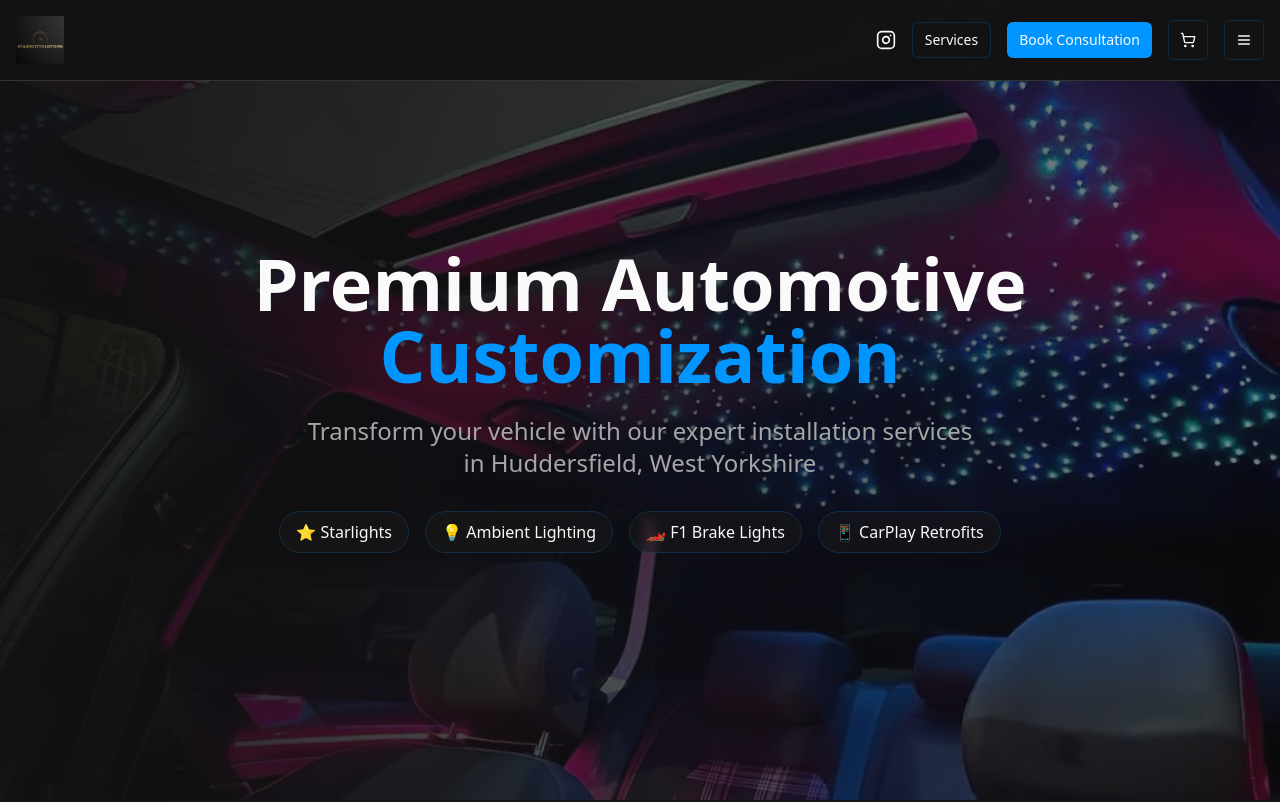
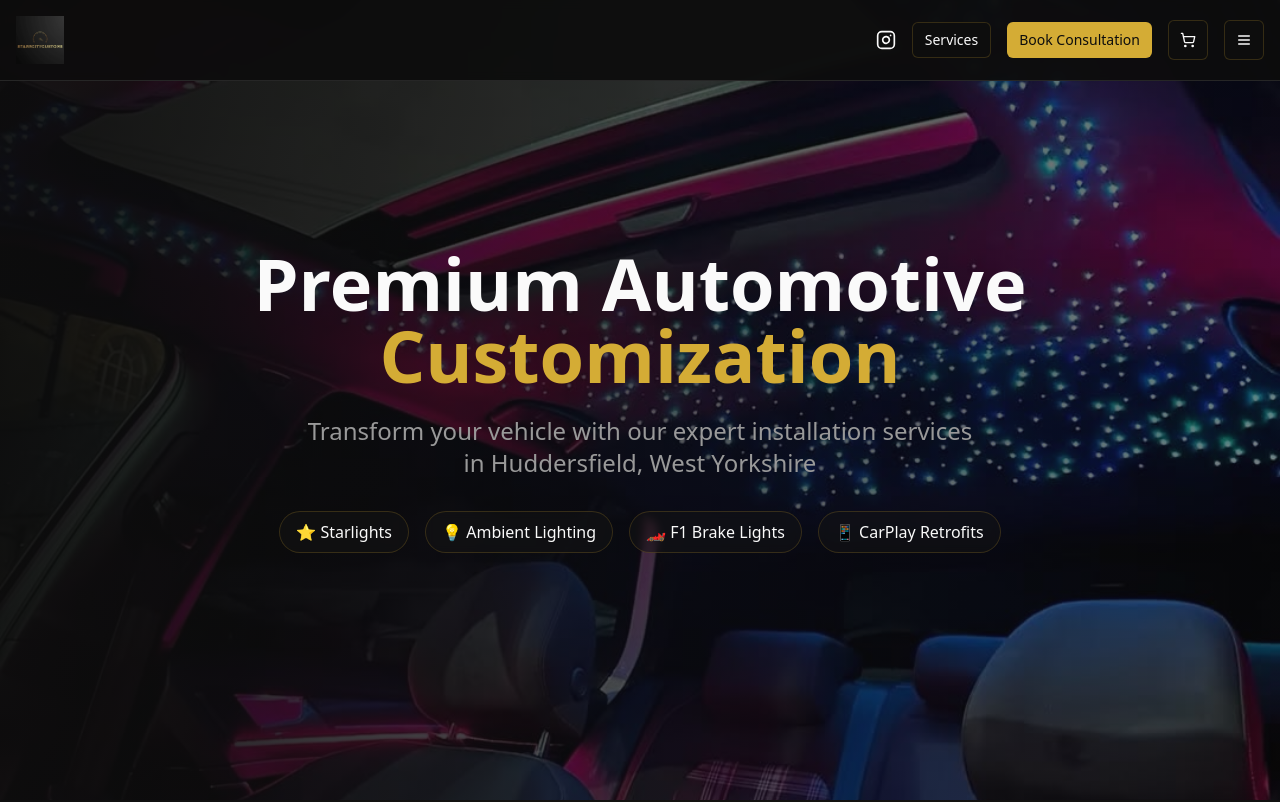
Before and after one commit to MihaibossAI/starrcity-drive-shop, a React (Vite) app: page / in a window 1280 px wide. Shown: the top 802 px of the page. Built offline with nearby package versions, Linux system fonts and the light colour scheme; the HTML template or start-up script is replaced by a standard one.

Commit message:
Refactor: Remake website design
Remake the website to match the design and color scheme of the provided barbershop website.

```diff
--- a/src/index.css
+++ b/src/index.css
@@ -8,71 +8,71 @@ All colors MUST be HSL.
 
 @layer base {
   :root {
-    --background: 0 0% 7%;
+    --background: 0 0% 5%;
     --foreground: 0 0% 98%;
 
-    --card: 0 0% 10%;
+    --card: 0 0% 8%;
     --card-foreground: 0 0% 98%;
 
-    --popover: 0 0% 10%;
+    --popover: 0 0% 8%;
     --popover-foreground: 0 0% 98%;
 
-    --primary: 205 100% 50%;
-    --primary-foreground: 0 0% 98%;
-    --primary-glow: 205 100% 60%;
+    --primary: 45 65% 52%;
+    --primary-foreground: 0 0% 5%;
+    --primary-glow: 45 75% 62%;
 
-    --secondary: 0 0% 15%;
+    --secondary: 0 0% 12%;
     --secondary-foreground: 0 0% 98%;
 
-    --muted: 0 0% 20%;
-    --muted-foreground: 0 0% 65%;
+    --muted: 0 0% 15%;
+    --muted-foreground: 0 0% 60%;
 
-    --accent: 205 100% 50%;
-    --accent-foreground: 0 0% 98%;
+    --accent: 45 65% 52%;
+    --accent-foreground: 0 0% 5%;
 
     --destructive: 0 84.2% 60.2%;
     --destructive-foreground: 0 0% 98%;
 
-    --border: 0 0% 20%;
-    --input: 0 0% 20%;
-    --ring: 205 100% 50%;
+    --border: 0 0% 15%;
+    --input: 0 0% 12%;
+    --ring: 45 65% 52%;
 
     --radius: 0.5rem;
 
-    --gradient-primary: linear-gradient(135deg, hsl(205 100% 50%), hsl(205 100% 60%));
-    --gradient-hero: linear-gradient(to right, hsl(0 0% 7% / 0.95), hsl(0 0% 7% / 0.3));
-    --shadow-glow: 0 0 40px hsl(205 100% 50% / 0.3);
+    --gradient-primary: linear-gradient(135deg, hsl(45 65% 52%), hsl(45 75% 62%));
+    --gradient-hero: linear-gradient(to right, hsl(0 0% 5% / 0.95), hsl(0 0% 5% / 0.4));
+    --shadow-glow: 0 0 40px hsl(45 65% 52% / 0.3);
     --transition-smooth: all 0.3s cubic-bezier(0.4, 0, 0.2, 1);
   }
 
   .dark {
-    --background: 0 0% 7%;
+    --background: 0 0% 5%;
     --foreground: 0 0% 98%;
 
-    --card: 0 0% 10%;
+    --card: 0 0% 8%;
     --card-foreground: 0 0% 98%;
 
-    --popover: 0 0% 10%;
+    --popover: 0 0% 8%;
     --popover-foreground: 0 0% 98%;
 
-    --primary: 205 100% 50%;
-    --primary-foreground: 0 0% 98%;
+    --primary: 45 65% 52%;
+    --primary-foreground: 0 0% 5%;
 
-    --secondary: 0 0% 15%;
+    --secondary: 0 0% 12%;
     --secondary-foreground: 0 0% 98%;
 
-    --muted: 0 0% 20%;
-    --muted-foreground: 0 0% 65%;
+    --muted: 0 0% 15%;
+    --muted-foreground: 0 0% 60%;
 
-    --accent: 205 100% 50%;
-    --accent-foreground: 0 0% 98%;
+    --accent: 45 65% 52%;
+    --accent-foreground: 0 0% 5%;
 
     --destructive: 0 62.8% 30.6%;
     --destructive-foreground: 0 0% 98%;
 
-    --border: 0 0% 20%;
-    --input: 0 0% 20%;
-    --ring: 205 100% 50%;
+    --border: 0 0% 15%;
+    --input: 0 0% 12%;
+    --ring: 45 65% 52%;
   }
 }
 
@@ -84,11 +84,11 @@ All colors MUST be HSL.
   body {
     @apply bg-background text-foreground;
     background-image:
-      radial-gradient(at 40% 20%, hsl(205 100% 50% / 0.05) 0px, transparent 50%),
-      radial-gradient(at 80% 0%, hsl(205 100% 60% / 0.03) 0px, transparent 50%),
-      radial-gradient(at 0% 50%, hsl(205 100% 50% / 0.04) 0px, transparent 50%),
-      radial-gradient(at 80% 100%, hsl(205 100% 50% / 0.03) 0px, transparent 50%),
-      radial-gradient(at 0% 100%, hsl(205 100% 60% / 0.05) 0px, transparent 50%);
+      radial-gradient(at 40% 20%, hsl(45 65% 52% / 0.03) 0px, transparent 50%),
+      radial-gradient(at 80% 0%, hsl(45 75% 62% / 0.02) 0px, transparent 50%),
+      radial-gradient(at 0% 50%, hsl(45 65% 52% / 0.02) 0px, transparent 50%),
+      radial-gradient(at 80% 100%, hsl(45 65% 52% / 0.02) 0px, transparent 50%),
+      radial-gradient(at 0% 100%, hsl(45 75% 62% / 0.03) 0px, transparent 50%);
     background-attachment: fixed;
   }
 }
```
